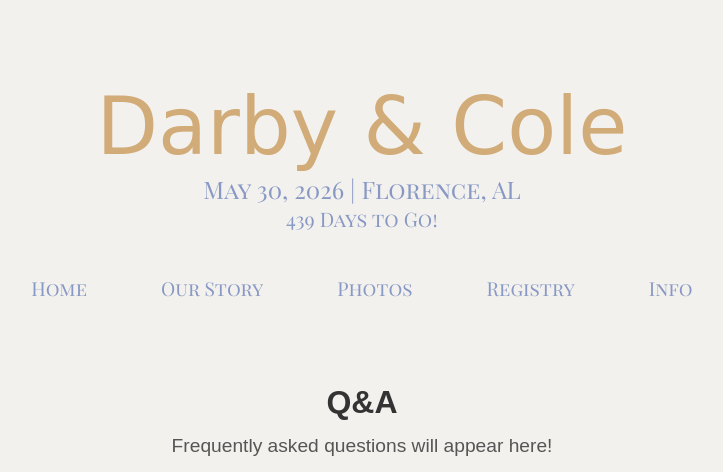
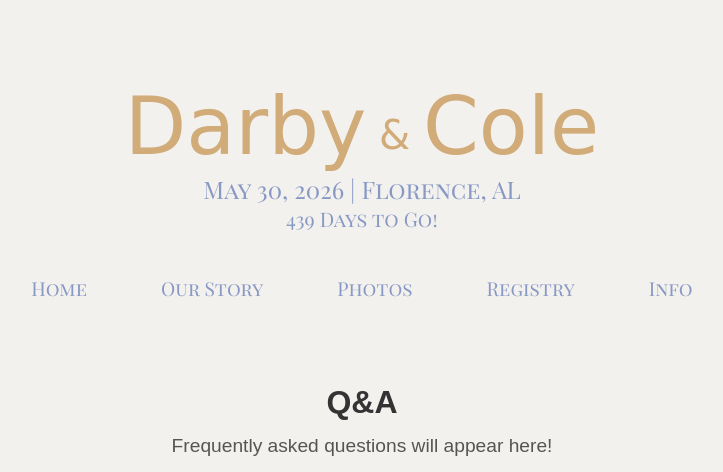
Before and after one commit to storefirmbeam/wedsite, a PHP site: page /qa.html in a window 1280 px wide. Shown: the top 472 px of the page, without its empty margins (278-1001 px from the left). Run offline with PHP 8.4, Linux system fonts and the light colour scheme; some web fonts are replaced.

Commit message:
Update header structure and styles for improved presentation of names

```diff
--- a/info.html
+++ b/info.html
@@ -16,8 +16,8 @@
 <body>
     <!-- Header Section -->
     <header class="no-image-header">
-        <div class="header-content">
-            <h1>Darby & Cole</h1>
+        <div class="header-text">
+            <h1>Darby<span class="ampersand"> & </span>Cole</h1>
             <h2>May 30, 2026 | Florence, AL</h2>
             <p class="countdown">458 DAYS TO GO!</p>
         </div>
--- a/kbyg.html
+++ b/kbyg.html
@@ -16,8 +16,8 @@
 <body>
     <!-- Header Section -->
     <header class="no-image-header">
-        <div class="header-content">
-            <h1>Darby & Cole</h1>
+        <div class="header-text">
+            <h1>Darby<span class="ampersand"> & </span>Cole</h1>
             <h2>May 30, 2026 | Florence, AL</h2>
             <p class="countdown">458 DAYS TO GO!</p>
         </div>
--- a/our-story.html
+++ b/our-story.html
@@ -16,8 +16,8 @@
 <body>
     <!-- Header Section -->
     <header class="no-image-header">
-        <div class="header-content">
-            <h1>Darby & Cole</h1>
+        <div class="header-text">
+            <h1>Darby<span class="ampersand"> & </span>Cole</h1>
             <h2>May 30, 2026 | Florence, AL</h2>
             <p class="countdown">458 DAYS TO GO!</p>
         </div>
--- a/photos.html
+++ b/photos.html
@@ -16,8 +16,8 @@
 <body>
     <!-- Header Section -->
     <header class="no-image-header">
-        <div class="header-content">
-            <h1>Darby & Cole</h1>
+        <div class="header-text">
+            <h1>Darby<span class="ampersand"> & </span>Cole</h1>
             <h2>May 30, 2026 | Florence, AL</h2>
             <p class="countdown">458 DAYS TO GO!</p>
         </div>
--- a/qa.html
+++ b/qa.html
@@ -16,8 +16,8 @@
 <body>
     <!-- Header Section -->
     <header class="no-image-header">
-        <div class="header-content">
-            <h1>Darby & Cole</h1>
+        <div class="header-text">
+            <h1>Darby<span class="ampersand"> & </span>Cole</h1>
             <h2>May 30, 2026 | Florence, AL</h2>
             <p class="countdown">458 DAYS TO GO!</p>
         </div>
--- a/registry.html
+++ b/registry.html
@@ -16,8 +16,8 @@
 <body>
     <!-- Header Section -->
     <header class="no-image-header">
-        <div class="header-content">
-            <h1>Darby & Cole</h1>
+        <div class="header-text">
+            <h1>Darby<span class="ampersand"> & </span>Cole</h1>
             <h2>May 30, 2026 | Florence, AL</h2>
             <p class="countdown">458 DAYS TO GO!</p>
         </div>
--- a/styles.css
+++ b/styles.css
@@ -23,6 +23,12 @@ header {
 .no-image-header {
     padding-top: 80px; /* Increase padding so text isn’t covered */
     padding-bottom: 10px;
+}
+
+.no-image-header h1 span.ampersand {
+    font-size: 2.5rem; /* Smaller font size for the "&" symbol */
+    position: relative;
+    top: -5px; /* Move the "&" symbol higher */
 }
 
 header h1 {
--- a/travel.html
+++ b/travel.html
@@ -16,8 +16,8 @@
 <body>
     <!-- Header Section -->
     <header class="no-image-header">
-        <div class="header-content">
-            <h1>Darby & Cole</h1>
+        <div class="header-text">
+            <h1>Darby<span class="ampersand"> & </span>Cole</h1>
             <h2>May 30, 2026 | Florence, AL</h2>
             <p class="countdown">458 DAYS TO GO!</p>
         </div>
```
